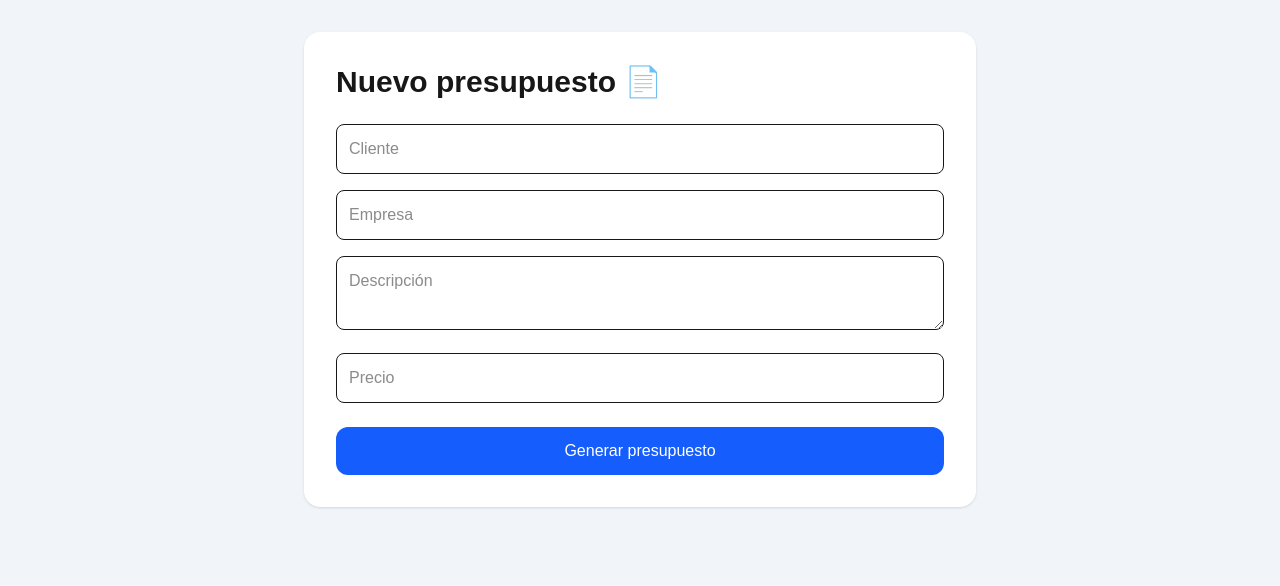
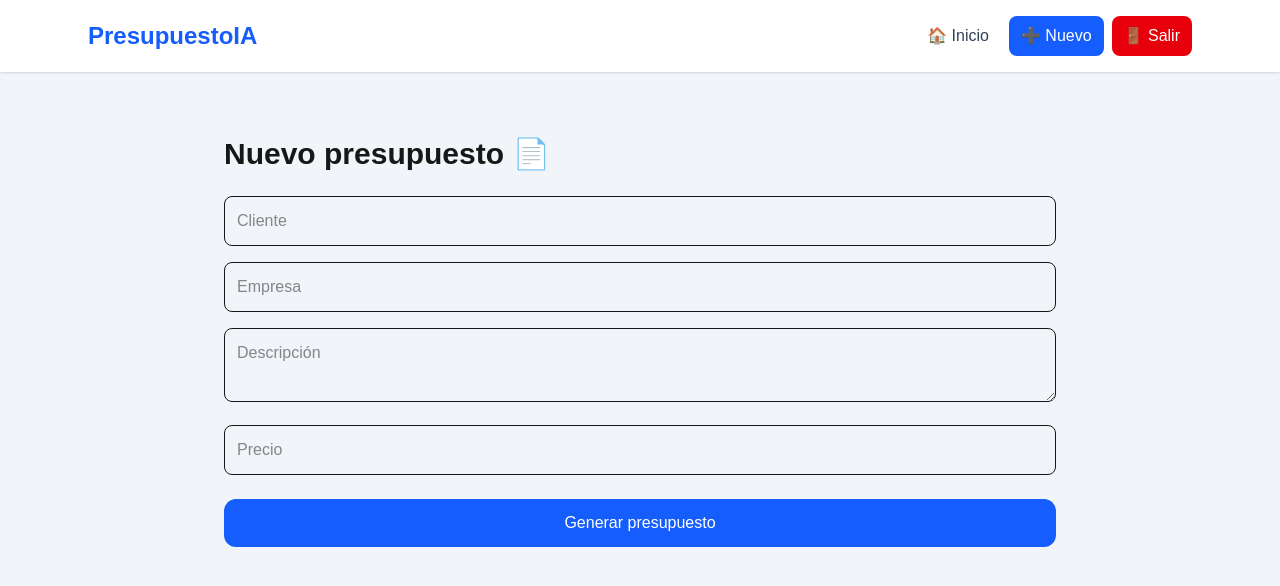
Before and after one commit to mbappsdev/presupuesto-ia, a Next.js app: page /dashboard/nuevo in a window 1280 px wide. Shown: the top 586 px of the page. Built offline with nearby package versions, Linux system fonts and the light colour scheme; no server answers.

Commit message:
Agregar navegación automática según sesión

```diff
--- a/src/app/dashboard/editar/[id]/page.tsx
+++ b/src/app/dashboard/editar/[id]/page.tsx
@@ -3,6 +3,8 @@
 import { useEffect, useState } from "react";
 import { useParams, useRouter } from "next/navigation";
 import { supabase } from "@/lib/supabase";
+import Navbar from "@/components/Navbar";
+
 
 export default function EditarPresupuestoPage() {
   const { id } = useParams();
@@ -61,7 +63,11 @@ export default function EditarPresupuestoPage() {
   }
 
   return (
-    <main className="min-h-screen bg-slate-100 p-8">
+     <main className="min-h-screen bg-slate-100">
+
+          <Navbar />
+
+      <div className="max-w-4xl mx-auto p-8">
       <div className="max-w-xl mx-auto bg-white p-6 rounded-xl shadow">
 
         <h1 className="text-3xl font-bold mb-6">
--- a/src/app/dashboard/nuevo/page.tsx
+++ b/src/app/dashboard/nuevo/page.tsx
@@ -2,6 +2,8 @@
 import { useState, type FormEvent } from "react";
 import { supabase } from "@/lib/supabase";
 import { useRouter } from "next/navigation";
+import Navbar from "@/components/Navbar";
+
 
 export default function NuevoPresupuestoPage() {
   const router = useRouter();
@@ -45,8 +47,11 @@ export default function NuevoPresupuestoPage() {
 }
 
   return (
-    <main className="min-h-screen bg-slate-100 p-8">
-      <div className="max-w-2xl mx-auto bg-white p-8 rounded-2xl shadow">
+     <main className="min-h-screen bg-slate-100">
+
+      <Navbar />
+
+        <div className="max-w-4xl mx-auto p-8">
 
         <h1 className="text-3xl font-bold mb-6">
           Nuevo presupuesto 📄
--- a/src/app/dashboard/page.tsx
+++ b/src/app/dashboard/page.tsx
@@ -3,6 +3,7 @@
 import { useEffect, useState } from "react";
 import { useRouter } from "next/navigation";
 import { supabase } from "@/lib/supabase";
+import Navbar from "@/components/Navbar";
 
 export default function DashboardPage() {
   const router = useRouter();
@@ -58,9 +59,11 @@ async function eliminarPresupuesto(id: string) {
   cargarPresupuestos();
 }
   return (
-    <main className="min-h-screen bg-slate-100 p-8">
+    <main className="min-h-screen bg-slate-100">
 
-      <div className="max-w-4xl mx-auto">
+  <Navbar />
+
+    <div className="max-w-4xl mx-auto p-8">
 
         <h1 className="text-4xl font-bold mb-4">
           Bienvenido a PresupuestoIA 🚀
--- a/src/app/page.tsx
+++ b/src/app/page.tsx
@@ -1,34 +1,31 @@
 "use client";
 
+import { useEffect } from "react";
 import { useRouter } from "next/navigation";
+import { supabase } from "@/lib/supabase";
 
 export default function Home() {
   const router = useRouter();
 
+  useEffect(() => {
+    async function verificarSesion() {
+      const {
+        data: { session },
+      } = await supabase.auth.getSession();
+
+      if (session) {
+        router.replace("/dashboard");
+      } else {
+        router.replace("/login");
+      }
+    }
+
+    verificarSesion();
+  }, [router]);
+
   return (
-    <main className="min-h-screen bg-slate-100 flex items-center justify-center p-6">
-      <div className="max-w-xl w-full bg-white rounded-2xl shadow-xl p-10 text-center">
-
-        <h1 className="text-4xl font-bold text-slate-800 mb-4">
-          MBApps Dev
-        </h1>
-
-        <h2 className="text-3xl font-semibold text-blue-600 mb-6">
-          PresupuestoIA
-        </h2>
-
-        <p className="text-gray-600 mb-8">
-          Genera presupuestos profesionales en segundos para tu negocio.
-        </p>
-
-        <button
-          onClick={() => router.push("/login")}
-          className="bg-blue-600 text-white px-8 py-3 rounded-xl hover:bg-blue-700"
-        >
-          Crear presupuesto
-        </button>
-
-      </div>
+    <main className="min-h-screen flex items-center justify-center">
+      <p className="text-lg">Cargando...</p>
     </main>
   );
 }
--- /dev/null
+++ b/src/components/Navbar.tsx
@@ -0,0 +1,49 @@
+"use client";
+
+import Link from "next/link";
+import { useRouter, usePathname } from "next/navigation";
+import { supabase } from "@/lib/supabase";
+
+export default function Navbar() {
+  const router = useRouter();
+  const pathname = usePathname();
+
+  async function cerrarSesion() {
+    await supabase.auth.signOut();
+    router.push("/login");
+  }
+
+  const linkClass = (href: string) =>
+    `px-3 py-2 rounded-lg transition ${
+      pathname === href
+        ? "bg-blue-600 text-white"
+        : "text-slate-700 hover:bg-slate-200"
+    }`;
+
+  return (
+    <nav className="bg-white shadow mb-8">
+      <div className="max-w-6xl mx-auto flex items-center justify-between px-6 py-4">
+        <h1 className="text-2xl font-bold text-blue-600">
+          PresupuestoIA
+        </h1>
+
+        <div className="flex gap-2">
+          <Link href="/dashboard" className={linkClass("/dashboard")}>
+            🏠 Inicio
+          </Link>
+
+          <Link href="/dashboard/nuevo" className={linkClass("/dashboard/nuevo")}>
+            ➕ Nuevo
+          </Link>
+
+          <button
+            onClick={cerrarSesion}
+            className="px-3 py-2 rounded-lg bg-red-600 text-white hover:bg-red-700"
+          >
+            🚪 Salir
+          </button>
+        </div>
+      </div>
+    </nav>
+  );
+}
```
